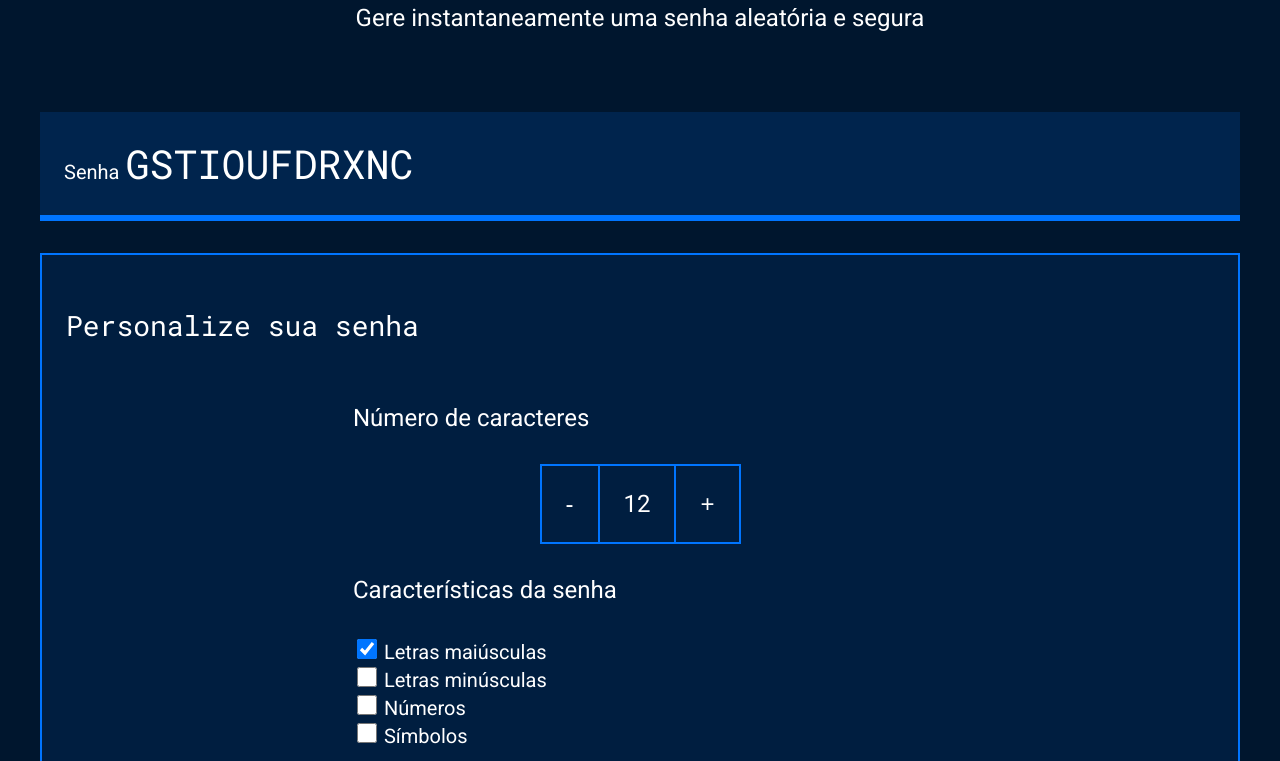
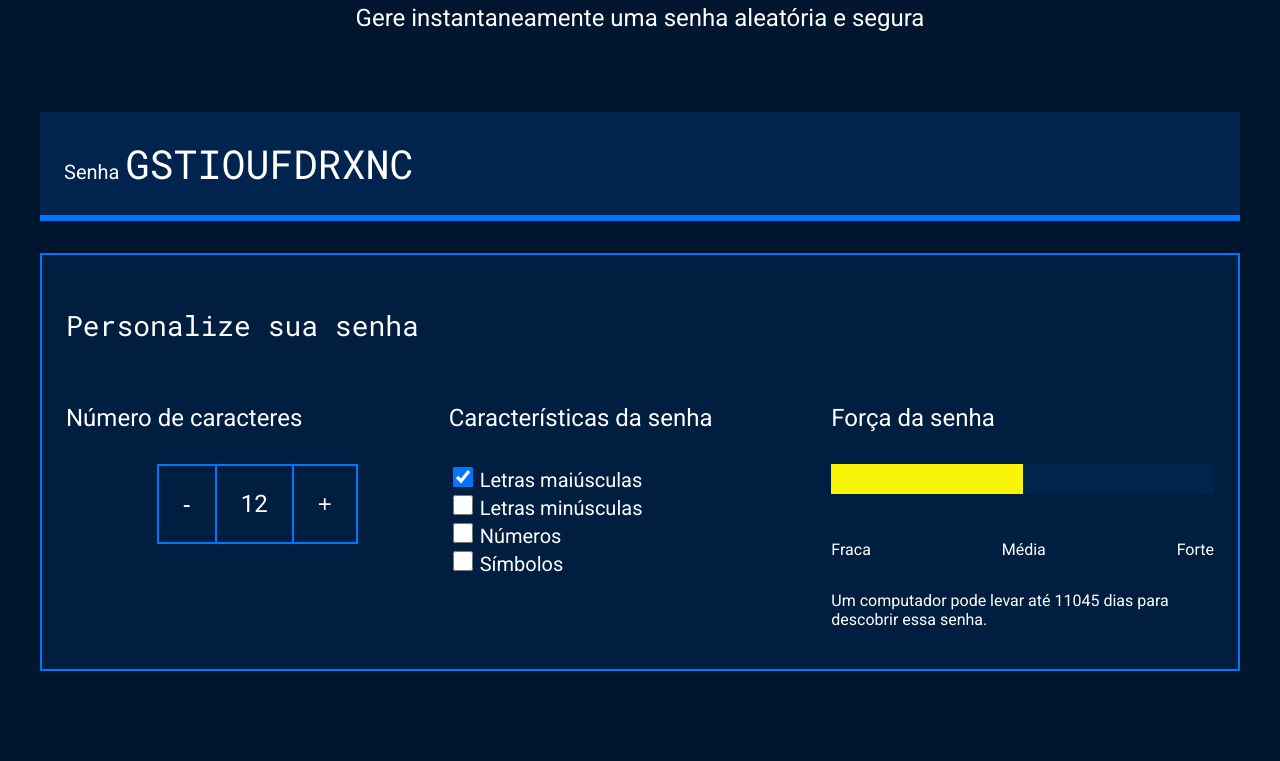
Before and after one commit to Bryan200716/gerador-de-senha, a plain HTML site: page index.html in a window 1280 px wide. Shown: the part 191-952 px from the top of the page. After the commit the page ends 870 px from the top, so only its background shows below. Drawn offline with Linux system fonts and the light colour scheme.

Commit message:
gerador de senha

```diff
--- a/style.css
+++ b/style.css
@@ -143,3 +143,10 @@ label{
     display: flex;
     justify-content: space-between;
 }
+
+
+@media screen and (min-width: 768px) {
+    .parametro-coluna__senha{
+        flex-direction: row;
+    }
+}
```
